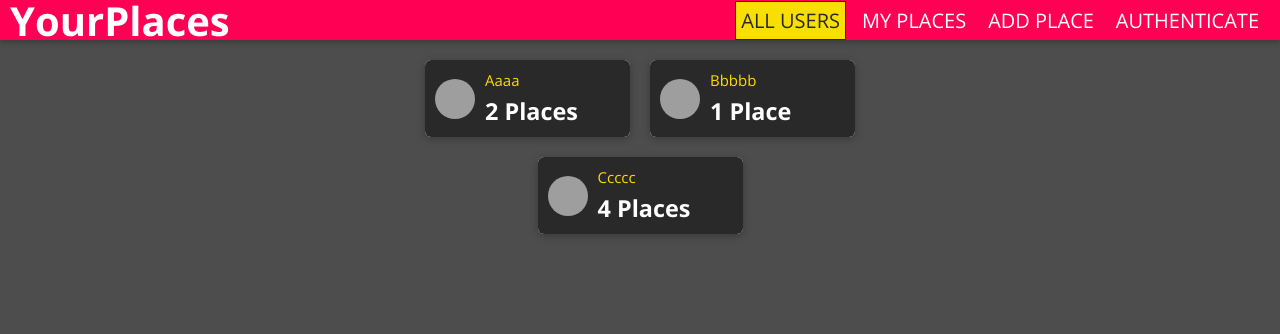
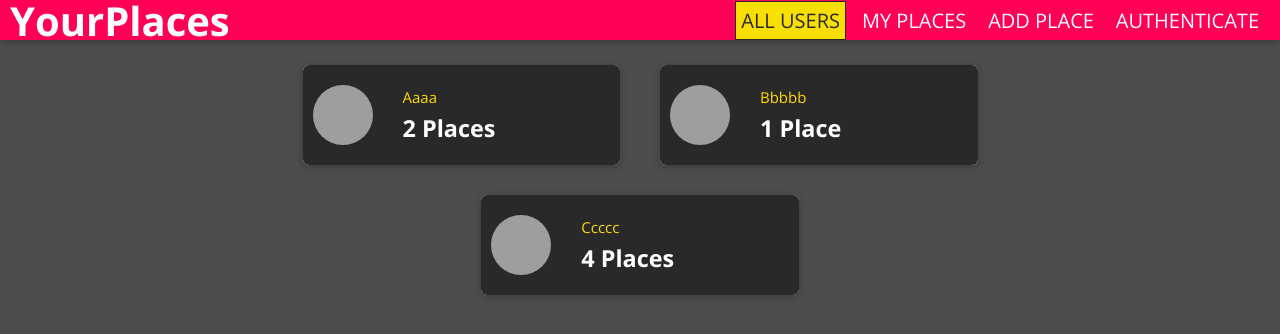
Before and after one commit to Dhyaneshwar/PlaceHub_Mern, a React (Vite) app: page / in a window 1280 px wide. Shown: the top 334 px of the page. Built offline with nearby package versions, Linux system fonts and the light colour scheme; grey boxes are pictures that could not be loaded.

Commit message:
fix: updating the styles

```diff
--- a/src/users/components/UserItem.css
+++ b/src/users/components/UserItem.css
@@ -1,5 +1,5 @@
 .user-item {
-  margin: 1rem;
+  margin: 1.5rem 2rem;
   width: calc(45% - 2rem);
   min-width: 17.5rem;
 }
@@ -7,6 +7,7 @@
 .user-item a {
   display: flex;
   align-items: center;
+  gap: 2rem;
   width: 100%;
   height: 100%;
   text-decoration: none;
@@ -22,11 +23,12 @@
 
 .user-item__content {
   padding: 0;
+  height: 10rem;
 }
 
 .user-item__image {
-  width: 4rem;
-  height: 4rem;
+  width: 6rem;
+  height: 6rem;
   margin-right: 1rem;
 }
 
--- a/src/users/components/UsersList.css
+++ b/src/users/components/UsersList.css
@@ -2,8 +2,7 @@
   list-style: none;
   margin: 0 auto;
   padding: 0;
-  width: 90%;
-  max-width: 50rem;
+  max-width: 75rem;
   display: flex;
   justify-content: center;
   flex-wrap: wrap;
```
